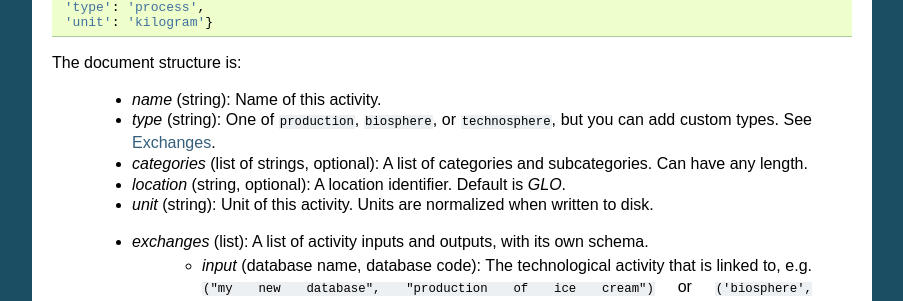
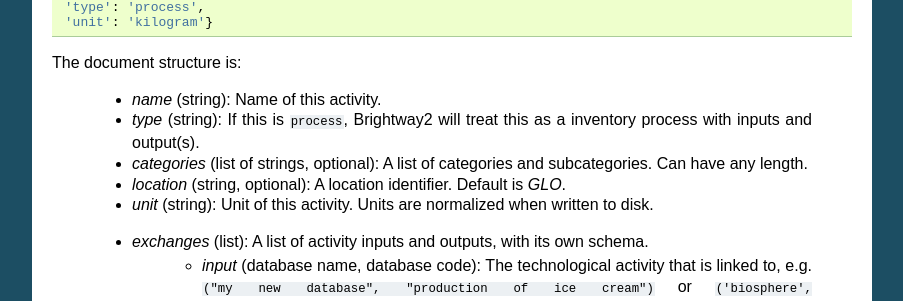
Before and after one commit to brightway-lca/brightway2, a Sphinx documentation site: the page built from docs/key-concepts.rst, in a window 1280 px wide and 900 px high, scrolled down 4896 px. Shown: the part 149-450 px from the top of the window, without its empty margins (198-1101 px from the left). Built offline with Sphinx 7.4.7, drawn with Linux system fonts in a browser that asks for light colours.

Commit message:
Clarify process type in databases

```diff
--- a/docs/key-concepts.rst
+++ b/docs/key-concepts.rst
@@ -227,7 +227,7 @@ Here is a selection from an example dataset from the US LCI:
 The document structure is:
 
     * *name* (string): Name of this activity.
-    * *type* (string): One of ``production``, ``biosphere``, or ``technosphere``, but you can add custom types. See :ref:`exchanges`.
+    * *type* (string): If this is ``process``, Brightway2 will treat this as a inventory process with inputs and output(s).
     * *categories* (list of strings, optional): A list of categories and subcategories. Can have any length.
     * *location* (string, optional): A location identifier. Default is *GLO*.
     * *unit* (string): Unit of this activity. Units are normalized when written to disk.
```
